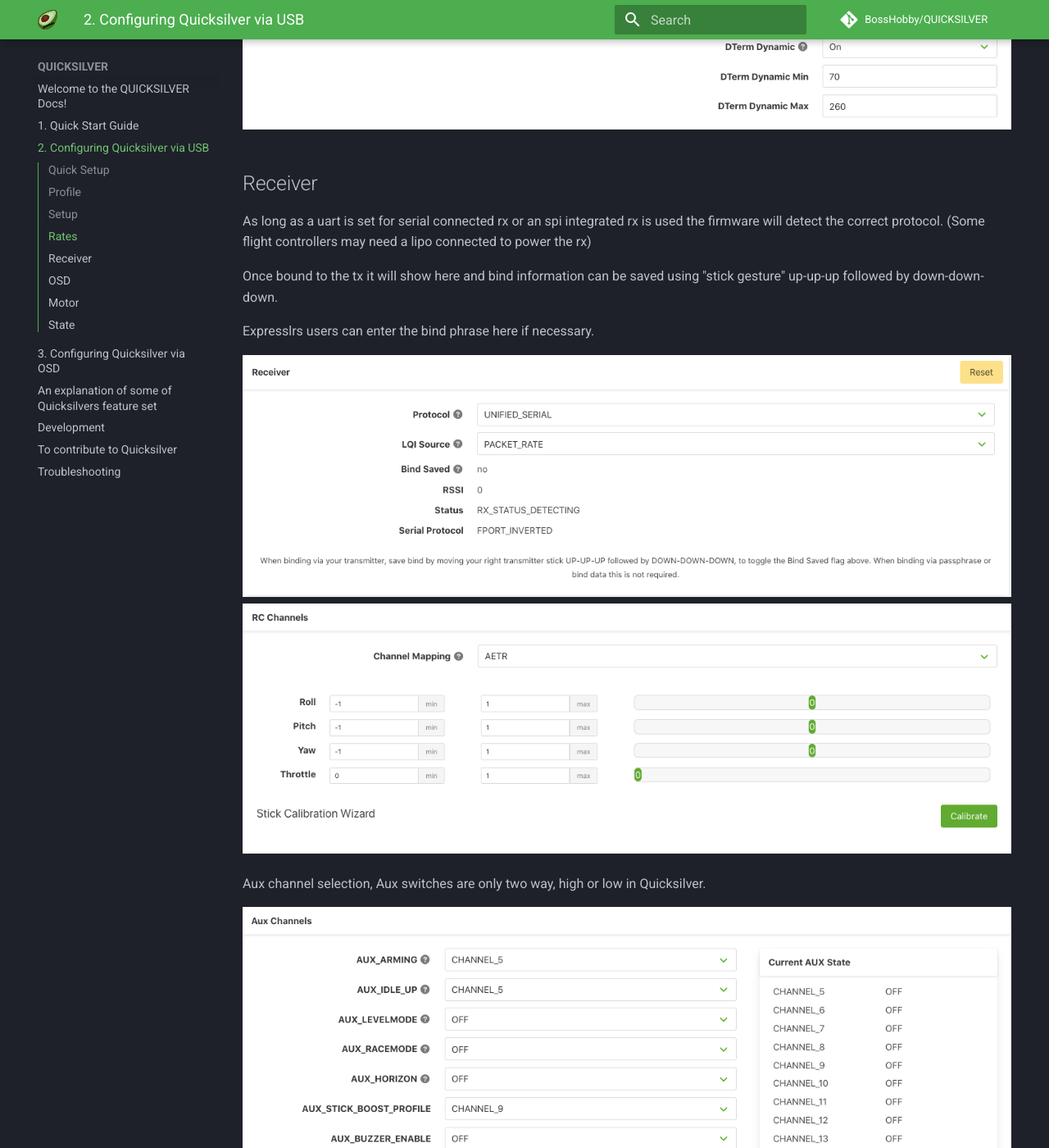
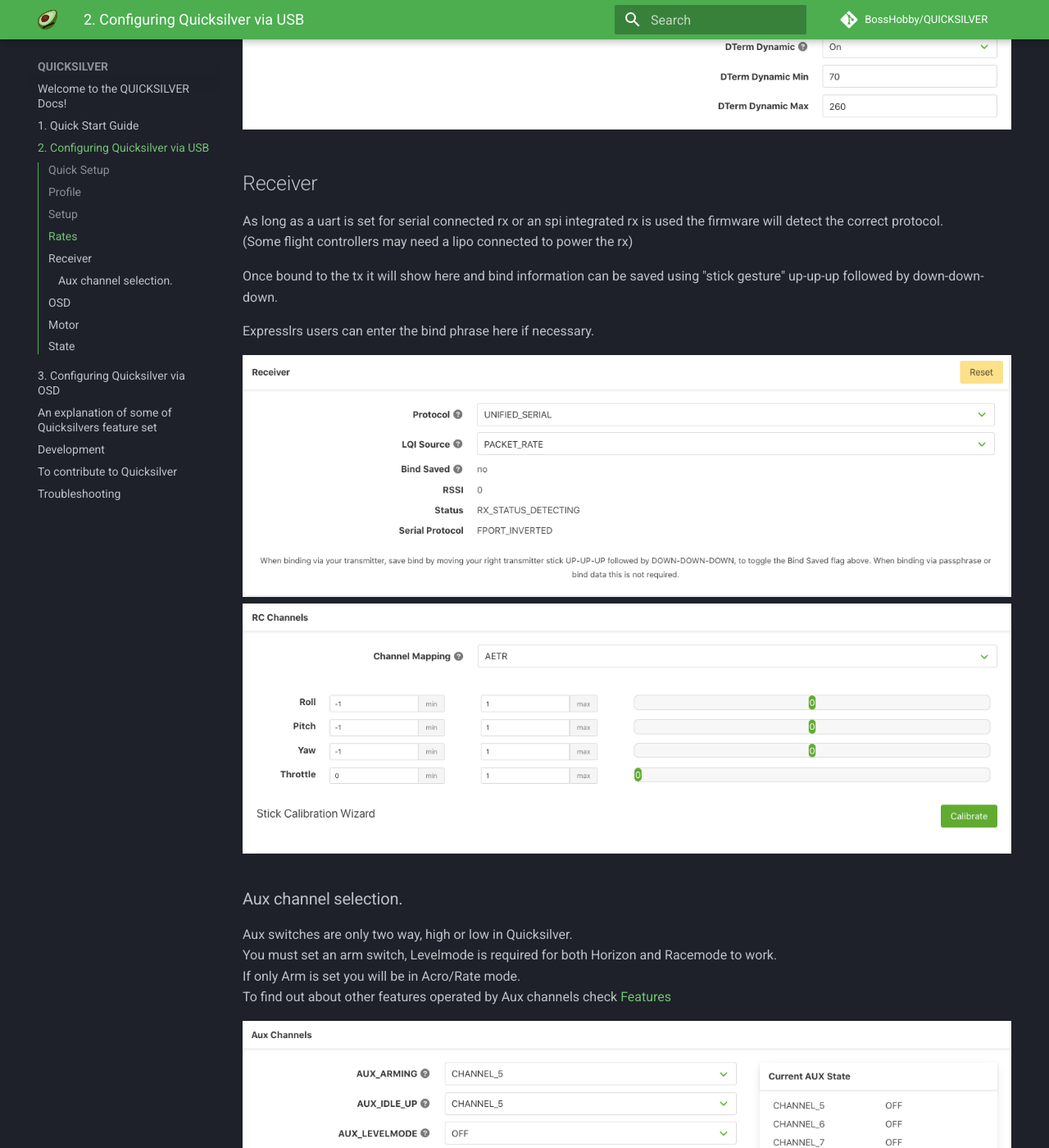
Before and after one commit to BossHobby/Docs, an MkDocs documentation site: the page built from docs/2.-Configuring-Quicksilver-via-USB.md, in a window 1280 px wide and 1400 px high, scrolled down 4503 px. Shown: the whole window at 82% size. Built offline with MkDocs 1.6.1 and Material for MkDocs 9.7.7, drawn with Linux system fonts in a browser that asks for light colours; comment, search, counter and statistics services are not loaded.

Commit message:
Aux channel stuff and formatting

```diff
--- a/docs/2.-Configuring-Quicksilver-via-USB.md
+++ b/docs/2.-Configuring-Quicksilver-via-USB.md
@@ -74,7 +74,11 @@
 <img src="../assets/img/QS_receiver_1.png" width=100%>
 <img src="../assets/img/QS_receiver_2.png" width=100%>
 
-Aux channel selection, Aux switches are only two way, high or low in Quicksilver.
+### Aux channel selection.
+Aux switches are only two way, high or low in Quicksilver.
+You must set an arm switch, Levelmode is required for both Horizon and Racemode to work.
+If only Arm is set you will be in Acro/Rate mode.
+To find out about other features operated by Aux channels check [Features](https://docs.bosshobby.com/4.-FEATURES/)
 
 <img src="../assets/img/QS_receiver_3.png" width=100%>
 
```
